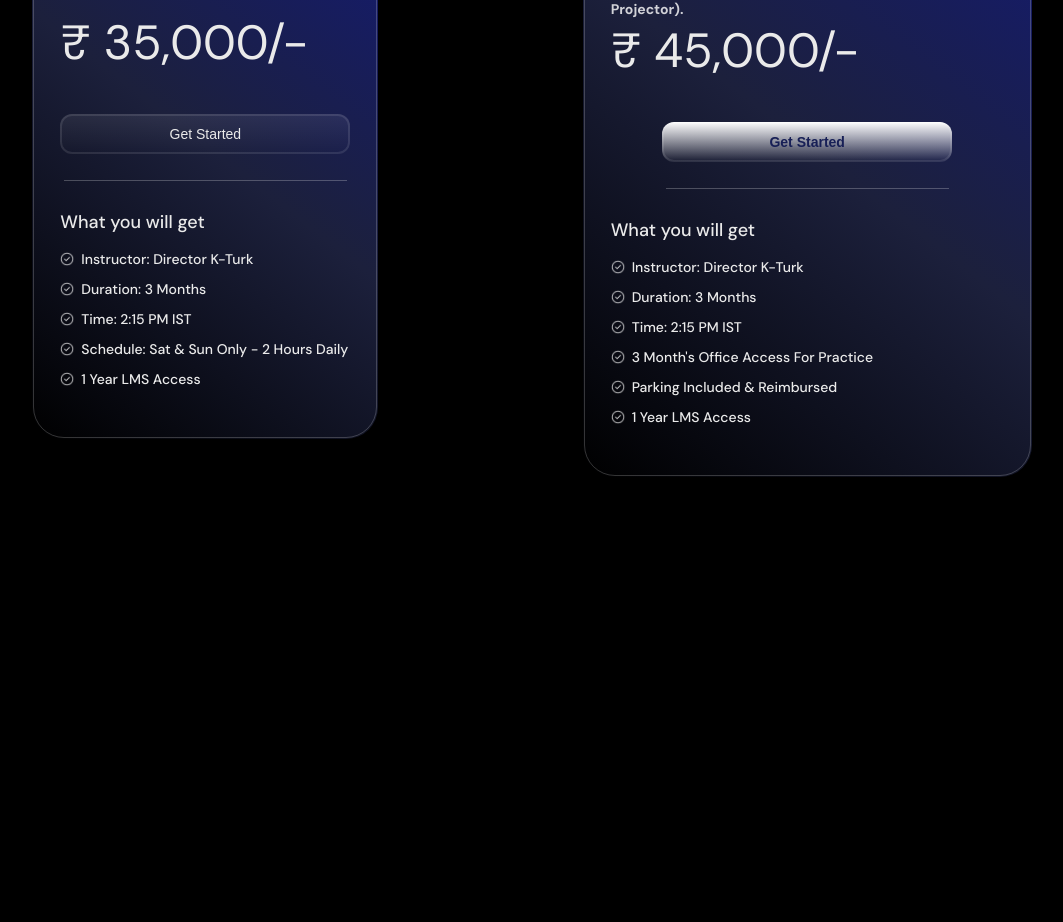
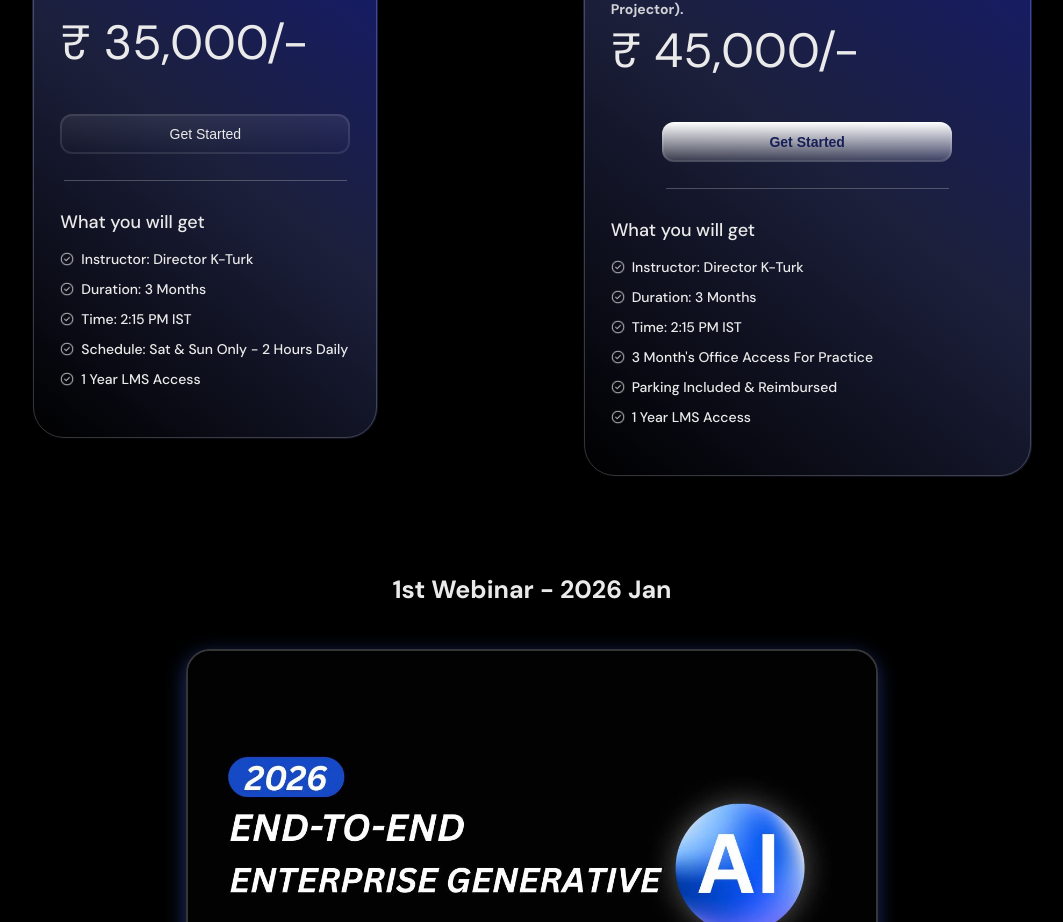
Before and after one commit to aayan-ap/Pricing-Page, a React (Vite) app: page / in a window 1280 px wide. Shown: the part 1320-2242 px from the top of the page, without its empty margins (108-1171 px from the left). Before the commit the page ends 1861 px from the top, so only its background shows below. Built offline with nearby package versions, Linux system fonts and the light colour scheme.

Commit message:
Webinar video Under Process

```diff
--- a/src/App.jsx
+++ b/src/App.jsx
@@ -6,6 +6,7 @@ import Pricing_card from "./Components/Pricing_card";
 import Pricing_card_once from "./Components/Pricing_card_once";
 import Pricing_card_self from "./Components/Pricing_card_self";
 import Pricing_card_onsite from "./Components/Pricing_card_onsite";
+import Webinar from "./Components/Webinar";
 
 function App() {
   return (
@@ -14,20 +15,22 @@ function App() {
         <Nav></Nav>
       </header>
       <Hero></Hero>
+      {/* Pricing Card Sequence for large window */}
       <div className="PricingCard">
         <Pricing_card></Pricing_card>
         <Pricing_card_self></Pricing_card_self>
         <Pricing_card_once></Pricing_card_once>
         <Pricing_card_onsite></Pricing_card_onsite>
       </div>
-       <div className='PricingCard_responsive'>
-  <Pricing_card></Pricing_card>
-  <Pricing_card_once></Pricing_card_once>
-  <Pricing_card_self></Pricing_card_self>
-
-   <Pricing_card_onsite></Pricing_card_onsite>
-
-  </div>
+      {/* Pricing Card Sequence for Small window */}
+      <div className="PricingCard_responsive">
+        <Pricing_card></Pricing_card>
+        <Pricing_card_once></Pricing_card_once>
+        <Pricing_card_self></Pricing_card_self>
+        <Pricing_card_onsite></Pricing_card_onsite>
+      </div>
+      {/* Webinar Videos */}
+      <Webinar></Webinar>
     </div>
   );
 }
--- a/src/Components/Nav.jsx
+++ b/src/Components/Nav.jsx
@@ -7,7 +7,7 @@ function Nav() {
     <>
       <nav className="nav">
         <div className="nav-left">
-          <img className="nav-img" src="src\assets\logo.png"></img>
+          <img className="nav-img" src="src/assets/logo.png" alt="CloudAge Logo"></img>
         </div>
         <div className="nav-right">
           <div>
--- /dev/null
+++ b/src/Components/Webinar.jsx
@@ -0,0 +1,42 @@
+import React from "react";
+import "./webinar.css";
+function Webinar() {
+  const data = [
+    {
+      head: "1st Webinar - 2026 Jan",
+      url: "src/assets/webinar_pic1.png",
+    },
+    {
+      head: "2nd Webinar - 2026 Jan",
+      url: "src/assets/webinar_pic1.png",
+    },
+    {
+      head: "Project Architecture",
+      url: "src/assets/webinar_pic2.png",
+    },
+  ];
+  return (
+    <>
+    <div className="webinar_container">
+      {data.map((item, index) => {
+        return (
+          <div className="webinar_content" key={index}>
+            <div className="webinar_head">
+              <p>{item.head}</p>
+            </div>
+            <div className="webinar_sec">
+              <img
+                className="webinar_thumbnail"
+                src={item.url}
+                alt="Thumbnail"
+              ></img>
+            </div>
+          </div>
+        );
+      })}
+      </div>
+    </>
+  );
+}
+
+export default Webinar;
--- a/src/Components/pricing_card.css
+++ b/src/Components/pricing_card.css
@@ -177,13 +177,13 @@
   color: rgba(23, 31, 86, 1);
   background-image: linear-gradient(
     to bottom,
-    rgba(254, 254, 254, 1),
-    rgba(255, 255, 255, 0)
+    rgba(255, 255, 255, 1),
+    rgba(255, 255, 255, 0.13)
   );
   width: 290px;
   padding: 12px;
   font-size: 14px;
-  font-weight: bold;
+  font-weight: 550;
   border-radius: 12px;
   transition: 0.3s ease;
 }
@@ -309,7 +309,7 @@
     margin: 1rem;
     padding-block: 20px;
     padding-inline: 15px;
-        border-radius: 20px
+    border-radius: 20px;
   }
   .price-head {
     padding-bottom: 15px;
@@ -332,11 +332,12 @@
     padding-bottom: 5px;
   }
 
-  .rs,.rs_inst {
+  .rs,
+  .rs_inst {
     font-size: clamp(20px, 5vw, 30px);
   }
   .rs_inst::after {
-    font-size: clamp(8px,2vw,11px);
+    font-size: clamp(8px, 2vw, 11px);
   }
   .price-btn,
   .price-btn-onsite {
@@ -354,7 +355,6 @@
     width: 35vw;
     bottom: 20%;
   }
-
 
   .foot-head {
     font-size: clamp(10px, 2vw, 12px);
@@ -374,7 +374,6 @@
   .list2 {
     font-size: clamp(7px, 1vw, 8px);
     padding-left: 2em;
-
   }
 
   /* On-Site */
--- /dev/null
+++ b/src/Components/webinar.css
@@ -0,0 +1,50 @@
+.webinar_container {
+  margin-block: 2rem;
+  margin-inline: 4rem;
+}
+
+.webinar_content {
+  padding-bottom: 8rem;
+  display: flex;
+  flex-direction: column;
+  justify-content: center;
+  align-items: center;
+  font-family: "DM Sans", sans-serif;
+  font-weight: 700;
+}
+.webinar_head {
+  padding-bottom: 43px;
+  /* background-color: red; */
+  font-size: 25px;
+}
+
+.webinar_sec {
+    width:60%;
+      position: relative;
+  display: flex;
+  justify-content: center;
+  align-items: center;
+  /* background-color: aqua; */
+}
+
+.webinar_thumbnail {
+object-fit: contain;
+  width: 100%;
+  height: auto;
+  border-radius: 24px;
+  border: 2px solid rgb(255 255 255 / 21%);
+  box-shadow: -1px 5px 20px 0px rgb(48 73 172 / 60%);
+}
+
+.webinar_sec::after {
+  position: absolute;
+  content: " ";
+  background-image: linear-gradient(
+    to right,
+    rgba(32, 42, 169, 1),
+    rgba(220, 220, 229, 1)
+  );
+  height: 1px;
+  width: 100%;
+  bottom: -24%;
+}
```
Also changed, not shown: src/index.css (+11 -23 lines), src/assets/webinar_pic1.png (added), src/assets/webinar_pic2.png (added). Lines whose indentation alone changed are shown as unchanged.
